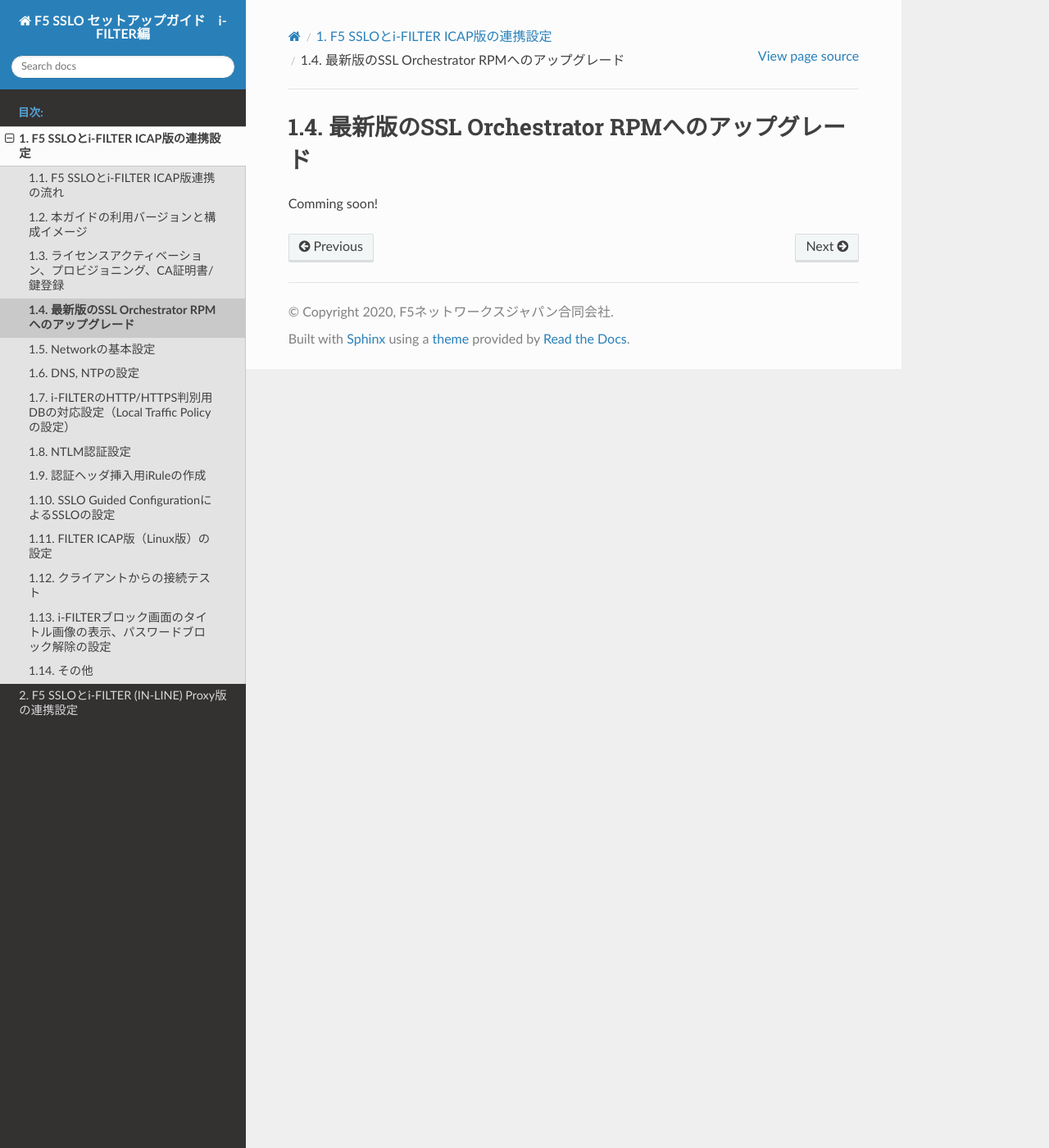
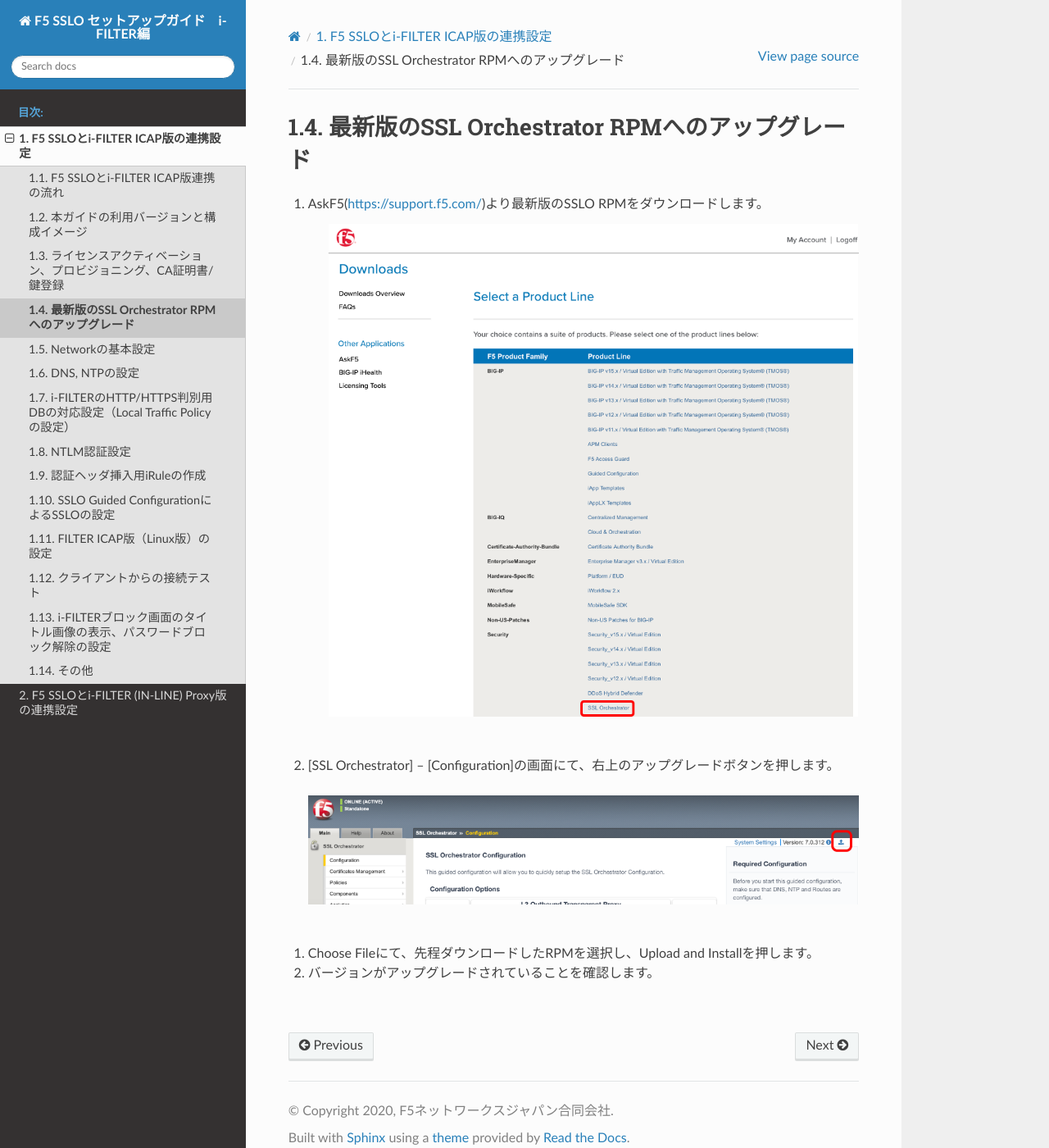
Before and after one commit to BeF5/f5j-sslo-iswf, a Sphinx documentation site: the page built from docs/content1/module04/module04.rst, in a window 1280 px wide and 1400 px high. Shown: the whole window at 82% size. Built offline with Sphinx 7.4.7 and the Read the Docs theme 2.0.0, drawn with Linux system fonts in a browser that asks for light colours.

Commit message:
no message

```diff
--- a/docs/content1/module03/module03.rst
+++ b/docs/content1/module03/module03.rst
@@ -9,11 +9,11 @@
 
 #. 以下のモジュールをプロビジョニングします。
 
-   .. image:: images/mod3-2.png
+   .. image: images/mod3-2.png
    |
 #. Nextボタンを押します。
 
-   .. image:: images/mod3-3.png
+   .. image: images/mod3-3.png
    |
 #. ホスト名、タイムゾーン、Rootパスワードを設定して、Nextボタンを押します。
 
--- a/docs/content1/module04/module04.rst
+++ b/docs/content1/module04/module04.rst
@@ -1,4 +1,19 @@
 最新版のSSL Orchestrator RPMへのアップグレード
 ==============================================
 
-Comming soon!
+#. AskF5(https://support.f5.com/)より最新版のSSLO RPMをダウンロードします。
+
+    .. image:: images/mod4-1.png
+    |
+#. 	[SSL Orchestrator] – [Configuration]の画面にて、右上のアップグレードボタンを押します。
+
+    .. image:: images/mod4-2.png
+    |
+#. Choose Fileにて、先程ダウンロードしたRPMを選択し、Upload and Installを押します。
+
+   .. image: images/mod4-3.png
+    |
+#. バージョンがアップグレードされていることを確認します。
+
+    .. image: images/mod4-4.png
+    |
```
Also changed, not shown: docs/content1/module04/images/mod4-1.png (added), docs/content1/module04/images/mod4-2.png (added), docs/content1/module04/images/mod4-3.png (added), docs/content1/module04/images/mod4-4.png (added).
